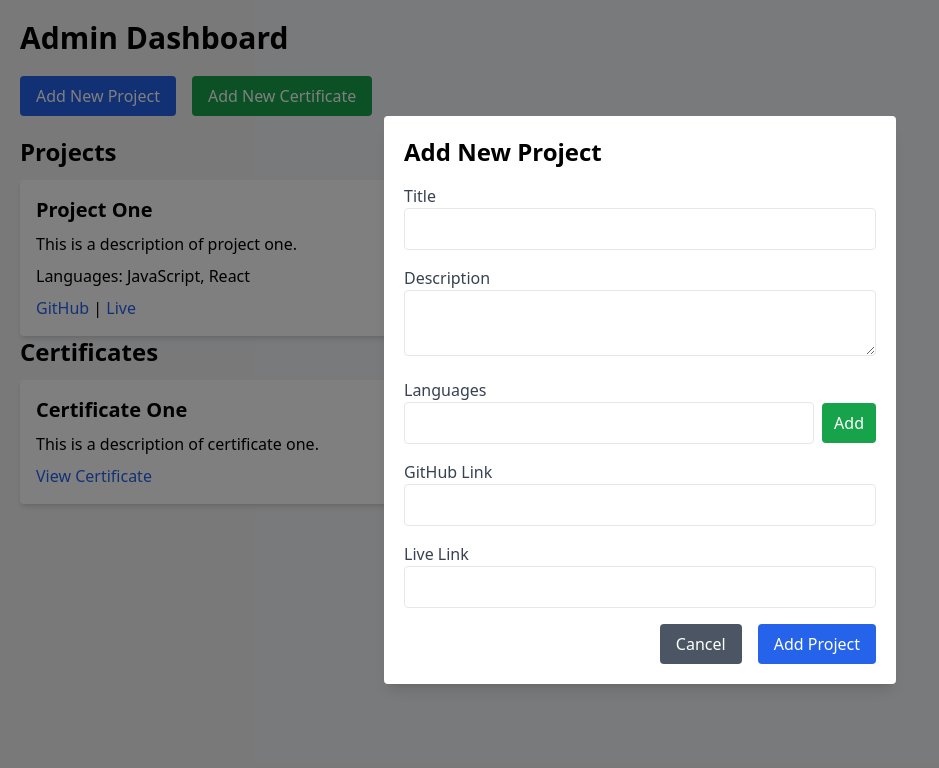
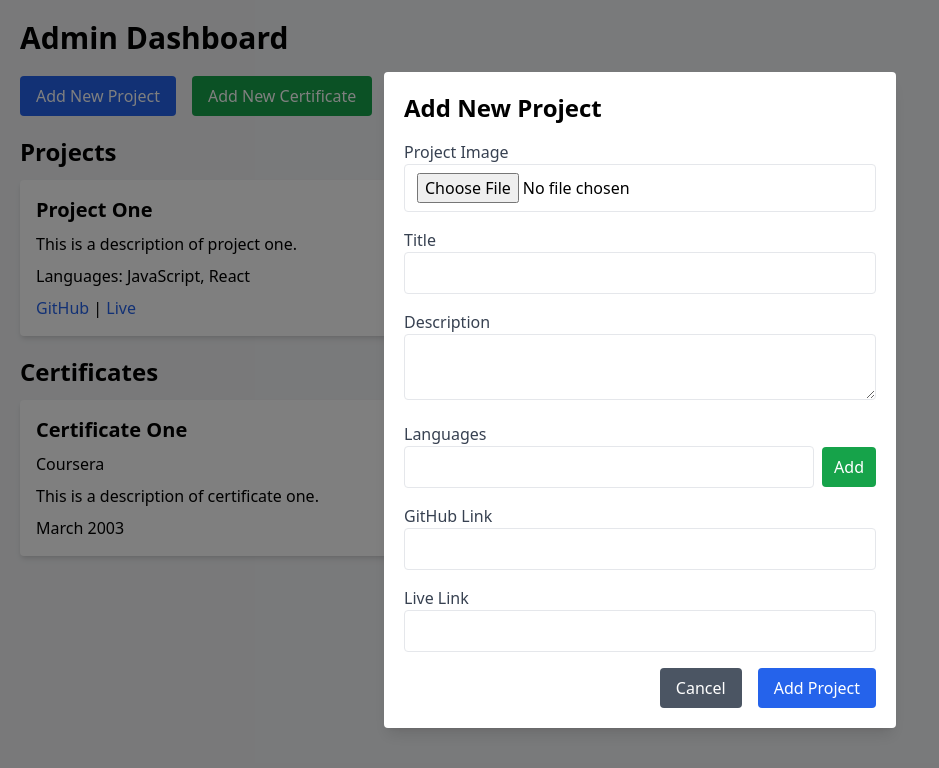
Before and after one commit to omkarmaske160/omkarPortfolio-frontend, a React (Vite) app: page /dashboard in a window 1280 px wide. Both pictures are taken after a click on the button "Add New Project". Shown: the top 768 px of the page, without its empty margins (0-939 px from the left). Built offline with nearby package versions, Linux system fonts and the light colour scheme.

Commit message:
upload img

```diff
--- a/package.json
+++ b/package.json
@@ -24,8 +24,7 @@
     "react-responsive-carousel": "^3.2.23",
     "react-router-dom": "^6.23.1",
     "react-toastify": "^10.0.5",
-    "tailwindcss-animate": "^1.0.7",
-    "validator": "^13.12.0"
+    "tailwindcss-animate": "^1.0.7"
   },
   "devDependencies": {
     "@types/react": "^18.2.14",
--- a/src/admin/Dashboard.jsx
+++ b/src/admin/Dashboard.jsx
@@ -1,6 +1,7 @@
 import React, { useState } from 'react';
 import ProjectModal from './ProjectModal';
 import CertificateModal from './CertificateModal';
+import { useAddProjectMutation } from '../api/adminApi';
 
 const Dashboard = () => {
     // Dummy data for projects and certificates
@@ -25,12 +26,14 @@ const Dashboard = () => {
         {
             title: 'Certificate One',
             description: 'This is a description of certificate one.',
-            link: 'https://certificate-one.com',
+            platform: 'Coursera',
+            date: 'March 2003',
         },
         {
             title: 'Certificate Two',
             description: 'This is a description of certificate two.',
-            link: 'https://certificate-two.com',
+            platform: 'Udemy',
+            date: 'May 2011',
         },
     ];
 
@@ -42,34 +45,11 @@ const Dashboard = () => {
 
     const addProject = (project) => {
         setNewProjects([...newProjects, project]);
+
     };
 
     const addCertificate = (certificate) => {
         setNewCertificates([...newCertificates, certificate]);
-    };
-
-    const deleteProject = (index, isDummy) => {
-        if (isDummy) {
-            const updatedDummyProjects = [...dummyProjects];
-            updatedDummyProjects.splice(index, 1);
-            setDummyProjects(updatedDummyProjects);
-        } else {
-            const updatedNewProjects = [...newProjects];
-            updatedNewProjects.splice(index, 1);
-            setNewProjects(updatedNewProjects);
-        }
-    };
-
-    const deleteCertificate = (index, isDummy) => {
-        if (isDummy) {
-            const updatedDummyCertificates = [...dummyCertificates];
-            updatedDummyCertificates.splice(index, 1);
-            setDummyCertificates(updatedDummyCertificates);
-        } else {
-            const updatedNewCertificates = [...newCertificates];
-            updatedNewCertificates.splice(index, 1);
-            setNewCertificates(updatedNewCertificates);
-        }
     };
 
     const combinedProjects = [...dummyProjects, ...newProjects];
@@ -100,7 +80,7 @@ const Dashboard = () => {
                             <div key={index} className="relative bg-white p-4 rounded shadow-md hover:shadow-lg transition-shadow duration-300 group">
                                 <h3 className="text-xl font-bold mb-2">{project.title}</h3>
                                 <p className="mb-2">{project.description}</p>
-                                <p className="mb-2">Languages: {project.languages.join(', ')}</p>
+                                <p className="mb-2">Languages: {project.languages ? project.languages.join(', ') : ''}</p>
                                 <p>
                                     <a href={project.githubLink} className="text-blue-600 hover:underline">
                                         GitHub
@@ -112,7 +92,6 @@ const Dashboard = () => {
                                 </p>
                                 <div className="absolute bottom-4 right-4 flex flex-col items-end space-y-2 opacity-0 group-hover:opacity-100 transition-opacity duration-300">
                                     <button
-                                        onClick={() => deleteProject(index, index < dummyProjects.length)}
                                         className="px-2 py-1 bg-red-600 text-white rounded"
                                     >
                                         Delete
@@ -123,20 +102,16 @@ const Dashboard = () => {
                     </div>
                 </div>
                 <div>
-                    <h2 className="text-2xl font-semibold mb-3">Certificates</h2>
+                    <h2 className="text-2xl font-semibold mb-3 mt-5">Certificates</h2>
                     <div className="grid grid-cols-1 sm:grid-cols-2 lg:grid-cols-3 gap-4">
                         {combinedCertificates.map((certificate, index) => (
                             <div key={index} className="relative bg-white p-4 rounded shadow-md hover:shadow-lg transition-shadow duration-300 group">
                                 <h3 className="text-xl font-bold mb-2">{certificate.title}</h3>
+                                <p className="mb-2">{certificate.platform}</p>
                                 <p className="mb-2">{certificate.description}</p>
-                                <p>
-                                    <a href={certificate.link} className="text-blue-600 hover:underline">
-                                        View Certificate
-                                    </a>
-                                </p>
+                                <p>{certificate.date}</p>
                                 <div className="absolute bottom-4 right-4 flex flex-col items-end space-y-2 opacity-0 group-hover:opacity-100 transition-opacity duration-300">
                                     <button
-                                        onClick={() => deleteCertificate(index, index < dummyCertificates.length)}
                                         className="px-2 py-1 bg-red-600 text-white rounded"
                                     >
                                         Delete
@@ -159,6 +134,7 @@ const Dashboard = () => {
                     addCertificate={addCertificate}
                 />
             )}
+
         </div>
     );
 };
--- a/src/admin/ProjectModal.jsx
+++ b/src/admin/ProjectModal.jsx
@@ -1,13 +1,16 @@
 import React, { useState } from 'react';
+import { useAddProjectMutation } from '../api/adminApi';
 
 const ProjectModal = ({ closeModal, addProject }) => {
+    const [addProjectFn, { isSuccess, isError }] = useAddProjectMutation();
+
     const [formState, setFormState] = useState({
         title: '',
         description: '',
-        language: '',
         languages: [],
         githubLink: '',
-        liveLink: ''
+        liveLink: '',
+        project_image: null // Store file object here
     });
 
     const handleInputChange = (e) => {
@@ -15,6 +18,14 @@ const ProjectModal = ({ closeModal, addProject }) => {
         setFormState({
             ...formState,
             [name]: value
+        });
+    };
+
+    const handleFileChange = (e) => {
+        const file = e.target.files[0]; // Get the first file from the input
+        setFormState({
+            ...formState,
+            project_image: file
         });
     };
 
@@ -37,13 +48,17 @@ const ProjectModal = ({ closeModal, addProject }) => {
 
     const handleSubmit = (e) => {
         e.preventDefault();
-        addProject({
-            title: formState.title,
-            description: formState.description,
-            languages: formState.languages,
-            githubLink: formState.githubLink,
-            liveLink: formState.liveLink,
-        });
+
+        const formData = new FormData();
+        formData.append('title', formState.title);
+        formData.append('description', formState.description);
+        formState.languages.forEach((lang) => formData.append('languages[]', lang));
+        formData.append('githubLink', formState.githubLink);
+        formData.append('liveLink', formState.liveLink);
+        formData.append('project_image', formState.project_image); // Append file object
+
+        addProjectFn(formData);
+        addProject(formData);
         closeModal();
     };
 
@@ -51,7 +66,18 @@ const ProjectModal = ({ closeModal, addProject }) => {
         <div className="fixed inset-0 bg-black bg-opacity-50 flex items-center justify-center">
             <div className="bg-white p-5 rounded shadow-lg w-full max-w-lg">
                 <h2 className="text-2xl font-bold mb-4">Add New Project</h2>
-                <form onSubmit={handleSubmit}>
+                <form onSubmit={handleSubmit} encType="multipart/form-data">
+                    <div className="mb-4">
+                        <label className="block text-gray-700">Project Image</label>
+                        <input
+                            type="file"
+                            name="project_image"
+                            onChange={handleFileChange}
+                            className="w-full px-3 py-2 border rounded"
+                            accept="image/*" // Accept only image files
+                            required
+                        />
+                    </div>
                     <div className="mb-4">
                         <label className="block text-gray-700">Title</label>
                         <input
--- a/src/api/adminApi.js
+++ b/src/api/adminApi.js
@@ -18,10 +18,22 @@ export const adminApi = createApi({
 
             }),
 
+            addProject: builder.mutation({
+                query: data => {
+                    return {
+                        url: "/addProject",
+                        method: "POST",
+                        body: data
+                    }
+                },
+                providesTags: ["admin"],
+
+            }),
+
 
 
         }
     }
 })
 
-export const { useCheckAdminMutation } = adminApi
+export const { useCheckAdminMutation, useAddProjectMutation } = adminApi
```
Also changed, not shown: 1 other file (tests, documents, lock files or other folders).
